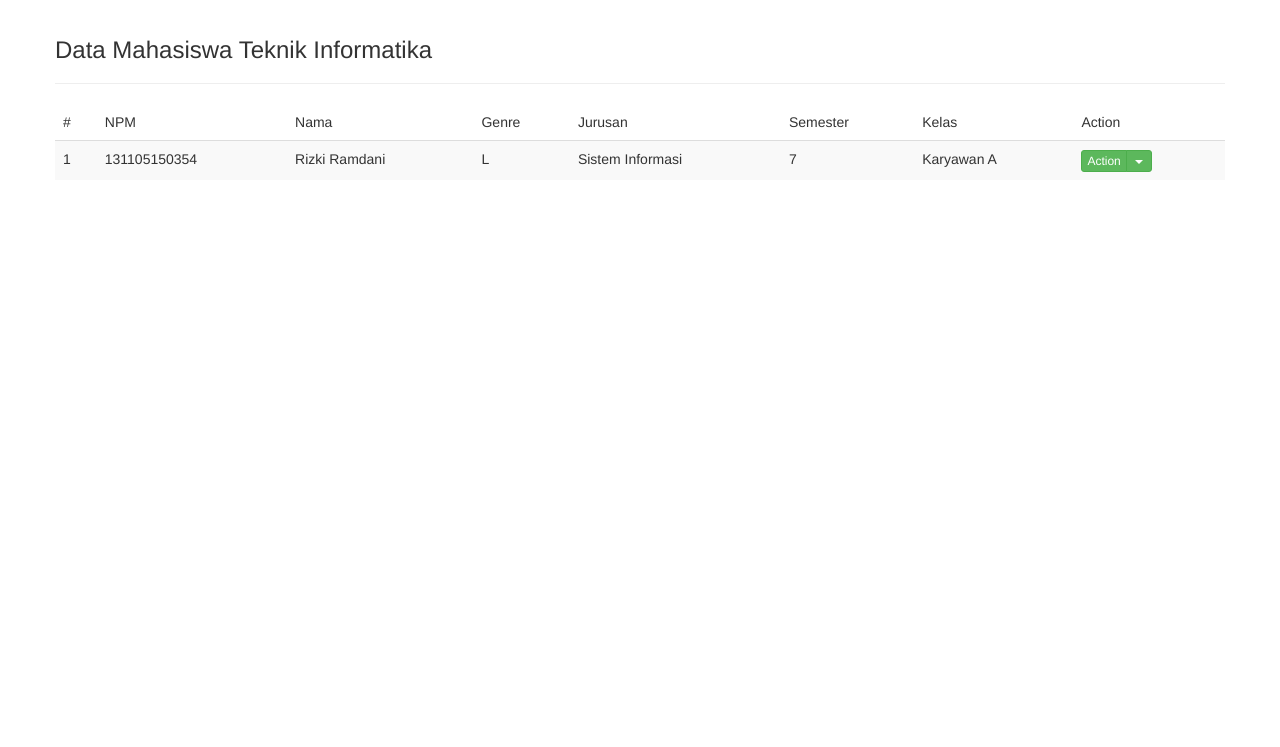
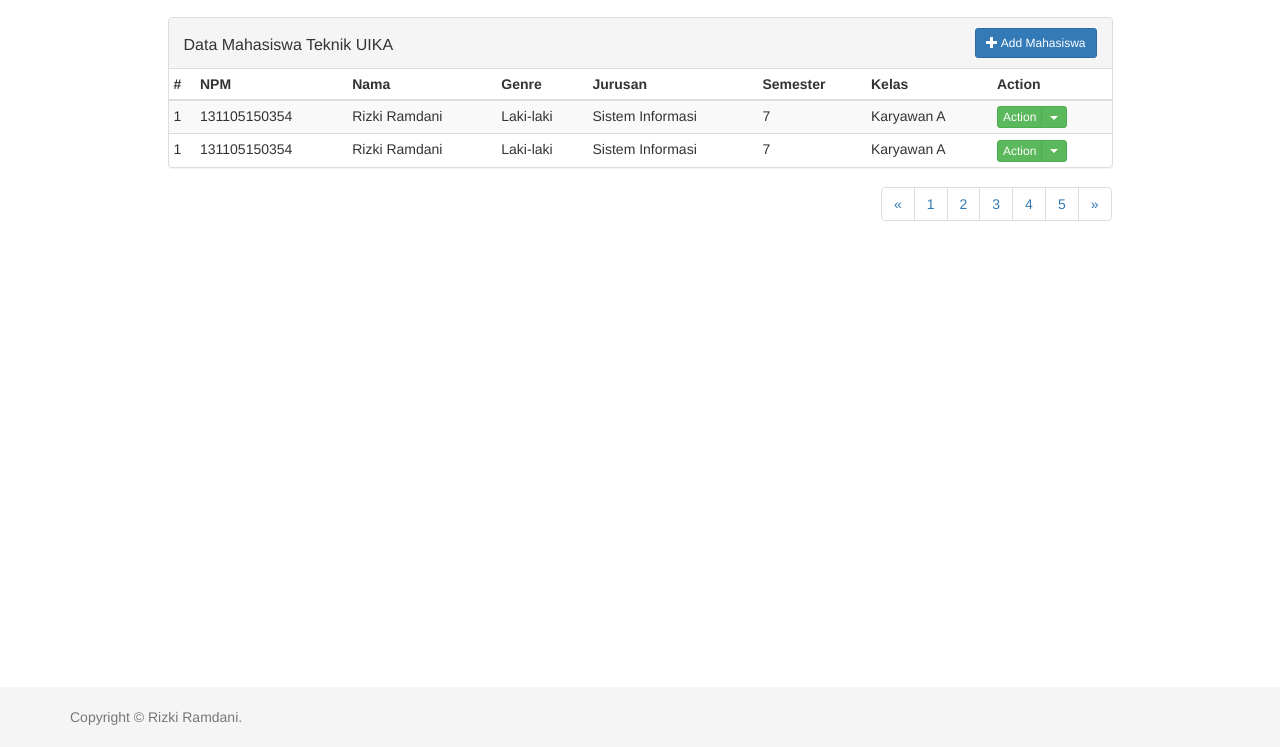
Before and after one commit to ramdanisource/Template-CRUD-sample, a plain HTML site: page index.html in a window 1280 px wide. Shown: the part 53-800 px from the top of the page. Drawn offline with Linux system fonts and the light colour scheme.

Commit message:
add footer, add mahasiswa form, add panel table mahasiswa, perbaikan ui

```diff
--- a/bootstrap/css/navbar-fixed-top.css
+++ b/bootstrap/css/navbar-fixed-top.css
@@ -2,5 +2,3 @@ body {
   min-height: 0px;
   padding-top: 70px;
 }
-
-#carbonads-container {display:none} h1[id] {padding-top:0px; margin-top:20px} .zero-clipboard {display:none !important} .anchorjs-link, .v4-tease, .navbar-right {display:none !important} .bs-old-docs {display:none} .bs-social {display:none} .bs-sidebar {display:none !important} .col-md-9[role=main] {width:100% !important} .navbar-fixed-top {position:absolute !important}
--- /dev/null
+++ b/bootstrap/css/sticky-footer.css
@@ -0,0 +1,41 @@
+/* Sticky footer styles
+-------------------------------------------------- */
+html {
+  position: relative;
+  min-height: 100%;
+}
+body {
+  /* Margin bottom by footer height */
+  margin-bottom: 60px;
+}
+.footer {
+  position: absolute;
+  bottom: 0;
+  width: 100%;
+  /* Set the fixed height of the footer here */
+  height: 60px;
+  background-color: #f5f5f5;
+}
+
+
+
+
+/* Custom page CSS
+-------------------------------------------------- */
+/* Not required for template or sticky footer method. */
+
+.container .text-muted {
+  margin: 20px 0;
+}
+.panel-heading h3 {
+  white-space: nowrap;
+  overflow: hidden;
+  text-overflow: ellipsis;
+  line-height: normal;
+  width: 75%;
+  padding-top: 8px;
+}
+.col-centered{
+  float: none;
+  margin: 0 auto;
+}
--- a/index.html
+++ b/index.html
@@ -19,11 +19,7 @@
 
     <!-- Custom styles for this template -->
     <link href="bootstrap/css/navbar-fixed-top.css" rel="stylesheet">
-
-
-
-    <!-- HTML5 shim and Respond.js for IE8 support of HTML5 elements and media queries -->
-
+    <link href="bootstrap/css/sticky-footer.css" rel="stylesheet">
 </head>
 <body>
 
@@ -38,44 +34,88 @@
         <span class="icon-bar"></span>
         <span class="icon-bar"></span>
         </button>
-            <a class="navbar-brand" href="#">CRUD Sample</a>
+        <a class="navbar-brand" href="#">CRUD Example</a>
     </div>
     <div id="navbar" class="navbar-collapse collapse">
         <ul class="nav navbar-nav">
         <li class="active"><a href="#">Home</a></li>
-                <li><a href="#about">Mahasiswa</a></li>
         </ul>
-            <ul class="nav navbar-nav navbar-right">
-                <li><a href="../navbar/index.html">Default</a></li>
-                <li><a href="../navbar-static-top/index.html">Static top</a></li>
-                <li class="active"><a href="index.html">Fixed top <span class="sr-only">(current)</span></a></li>
-            </ul>
+        <!--<ul class="nav navbar-nav navbar-right">
+            <p class="navbar-text navbar-right">Signed in as <a href="#" class="navbar-link">Mark Otto</a></p>
+        <li><a href="../navbar/">Default</a></li>
+        <li><a href="../navbar-static-top/">Static top</a></li>
+        <li class="active"><a href="./">Fixed top <span class="sr-only">(current)</span></a></li>
+        </ul>-->
     </div><!--/.nav-collapse -->
     </div>
 </nav>
+<!--ini tutup navbar-->
 
+<!--ini container-->
 <div class="container">
     <div class="row">
 
-    <h3>Data Mahasiswa Teknik Informatika</h3>
-    <hr>
-    <table class="table table-striped">
+        <!--ini buka kolom-->
+        <div class="col-lg-10 col-centered">
+
+            <!--table data mahasiswa-->
+            <div class="panel panel-default">
+                <div class="panel-heading">
+                    <h3 class="panel-title pull-left">
+                        Data Mahasiswa Teknik UIKA
+
+                    </h3>
+
+                    <a href="form_add_mhs.html">
+                        <button class="btn btn-primary pull-right btn-sm">
+                            <span class="glyphicon glyphicon-plus"></span> Add Mahasiswa
+                        </button>
+                    </a>
+
+                    <div class="clearfix"></div>
+                </div>
+
+                    <table class="table table-striped table-condensed">
                         <thead>
-            <td>#</td>
-            <td>NPM</td>
-            <td>Nama</td>
-            <td>Genre</td>
-            <td>Jurusan</td>
-            <td>Semester</td>
-            <td>Kelas</td>
-            <td>Action</td>
+                            <th>#</th>
+                            <th>NPM</th>
+                            <th>Nama</th>
+                            <th>Genre</th>
+                            <th>Jurusan</th>
+                            <th>Semester</th>
+                            <th>Kelas</th>
+                            <th>Action</th>
                         </thead>
                         <tbody>
                             <tr>
                                 <td>1</td>
                                 <td>131105150354</td>
                                 <td>Rizki Ramdani</td>
-                <td>L</td>
+                                <td>Laki-laki</td>
+                                <td>Sistem Informasi</td>
+                                <td>7</td>
+                                <td>Karyawan A</td>
+                                <td>
+                                    <!-- Split button -->
+                                    <div class="btn-group">
+                                        <button type="button" class="btn btn-xs btn-success">Action</button>
+                                        <button type="button" class="btn btn-xs btn-success dropdown-toggle" data-toggle="dropdown" aria-haspopup="true" aria-expanded="false">
+                                            <span class="caret"></span>
+                                            <span class="sr-only">Toggle Dropdown</span>
+                                        </button>
+                                    <ul class="dropdown-menu">
+                                            <li><a href="#">Edit</a></li>
+                                            <li><a href="#">Delete</a></li>
+                                        </ul>
+                                    </div>
+                                </td>
+                            </tr>
+
+                            <tr>
+                                <td>1</td>
+                                <td>131105150354</td>
+                                <td>Rizki Ramdani</td>
+                                <td>Laki-laki</td>
                                 <td>Sistem Informasi</td>
                                 <td>7</td>
                                 <td>Karyawan A</td>
@@ -96,10 +136,42 @@
                             </tr>
                         </tbody>
                     </table>
+                    <nav aria-label="Page navigation">
+                        <ul class="pagination pull-right">
+                            <li>
+                            <a href="#" aria-label="Previous">
+                                <span aria-hidden="true">&laquo;</span>
+                            </a>
+                            </li>
+                            <li><a href="#">1</a></li>
+                            <li><a href="#">2</a></li>
+                            <li><a href="#">3</a></li>
+                            <li><a href="#">4</a></li>
+                            <li><a href="#">5</a></li>
+                            <li>
+                            <a href="#" aria-label="Next">
+                                <span aria-hidden="true">&raquo;</span>
+                            </a>
+                            </li>
+                        </ul>
+                    </nav>
+
 
             </div>
+            <!--tutup table data mahasiswa-->
 
+        </div>
+        <!--ini tutup kolom -->
+    </div>
 </div> <!-- /container -->
+
+<!--ini footer-->
+<footer class="footer">
+   <div class="container">
+        <p class="text-muted">Copyright &copy Rizki Ramdani.</p>
+   </div>
+</footer>
+<!--ini tutup footer-->
 
 
 <!-- Bootstrap core JavaScript
```
Also changed, not shown: form_add_mhs.html (added, +154 -0 lines). Lines whose indentation alone changed are shown as unchanged.
